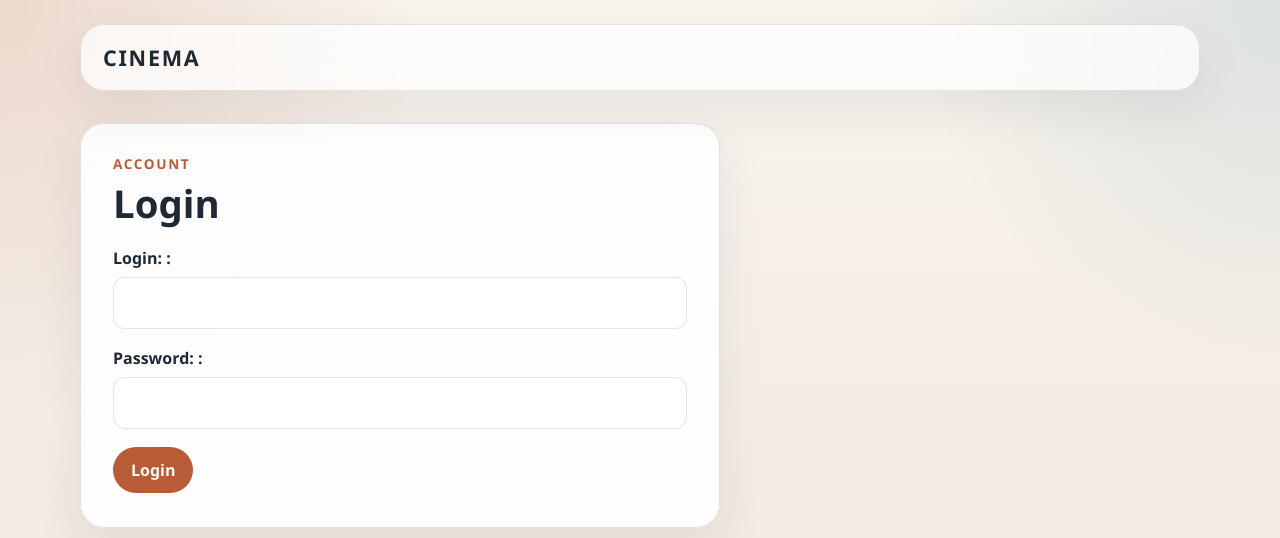
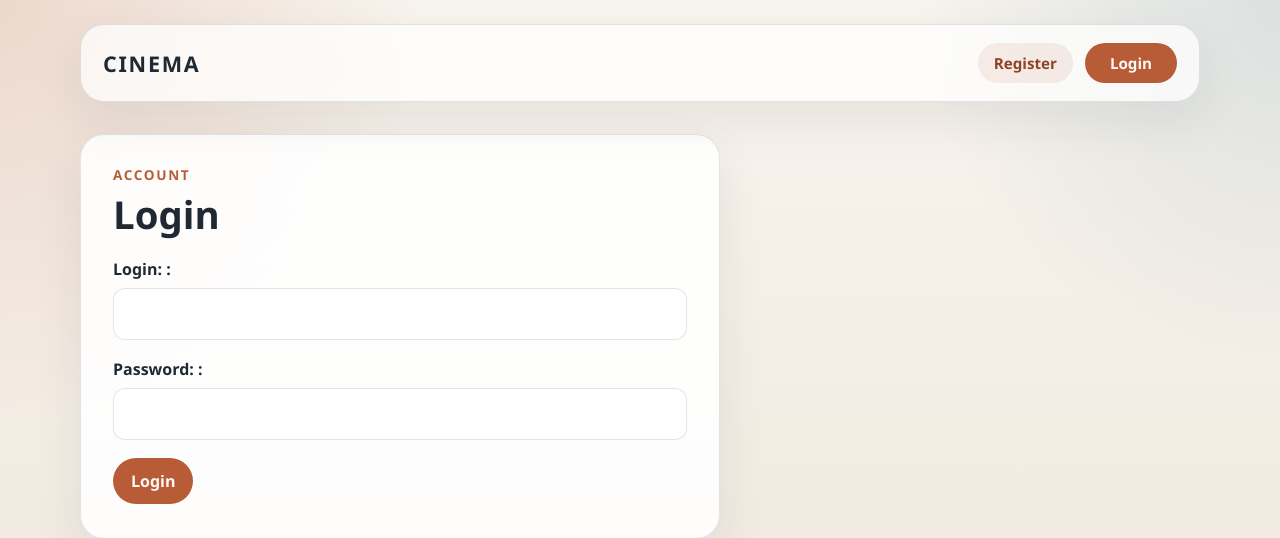
Before and after one commit to cejnik/Django, a Django app: page /login/ in a window 1280 px wide. Shown: the top 538 px of the page. Run offline with Django 5.2, Linux system fonts and the light colour scheme.

Commit message:
login/logout buttons

```diff
--- a/Django_cinema/cinema/cinema/settings.py
+++ b/Django_cinema/cinema/cinema/settings.py
@@ -135,4 +135,7 @@ DEFAULT_AUTO_FIELD = 'django.db.models.BigAutoField'
 MEDIA_URL = '/media/'
 MEDIA_ROOT = BASE_DIR / 'media'
 
+LOGIN_REDIRECT_URL = '/'
 LOGIN_URL = '/login/'
+
+LOGOUT_REDIRECT_URL = '/'
--- a/Django_cinema/cinema/movies/templates/movies/login.html
+++ b/Django_cinema/cinema/movies/templates/movies/login.html
@@ -9,9 +9,10 @@
         <div class="account-panel account-panel--compact">
             <p class="account-panel__eyebrow">Account</p>
             <h1 class="account-panel__title">Login</h1>
-            <form class="account-form" action="" method="POST">
+            <form class="account-form" action='' method="POST">
                 {% csrf_token %}
                 {{ form.as_p }}
+                <input type="hidden" name="next" value="{{ request.GET.next }}">
                 <button class="account-form__button">Login</button>
             </form>
         </div>
--- a/Django_cinema/cinema/movies/urls.py
+++ b/Django_cinema/cinema/movies/urls.py
@@ -9,5 +9,6 @@ urlpatterns = [
     path('registration/', views.register, name='registration_url'),
     path("login/", auth_views.LoginView.as_view(template_name='movies/login.html', authentication_form=LoginForm), name='login_url'),
     path('reservation/', views.reservation, name='reservation'),
-    path('create-reservation/<int:screening_id>/', views.create_reservation, name='create_reservation_url')
+    path('create-reservation/<int:screening_id>/', views.create_reservation, name='create_reservation_url'),
+    path("logout/",auth_views.LogoutView.as_view(), name='logout_url')
 ]
--- a/Django_cinema/cinema/movies/views.py
+++ b/Django_cinema/cinema/movies/views.py
@@ -9,7 +9,7 @@ def index(request):
     return render(request, 'movies/index.html',{
         'movies':movies
     })
-@login_required
+
 def movie_detail(request, slug):
     movie = get_object_or_404(Film, slug=slug)
     screenings = Screening.objects.filter(film=movie)
--- a/Django_cinema/cinema/static/base.css
+++ b/Django_cinema/cinema/static/base.css
@@ -71,6 +71,51 @@ img {
     text-transform: uppercase;
 }
 
+.site-nav {
+    display: flex;
+    align-items: center;
+    gap: 12px;
+}
+
+.site-nav__form {
+    margin: 0;
+}
+
+.site-nav__link {
+    display: inline-flex;
+    align-items: center;
+    justify-content: center;
+    min-width: 92px;
+    padding: 10px 16px;
+    border-radius: 999px;
+    background: var(--accent);
+    color: #fff8f2;
+    font-size: 0.95rem;
+    font-weight: 700;
+    transition: transform 0.2s ease, background-color 0.2s ease, box-shadow 0.2s ease;
+}
+
+.site-nav__link:hover {
+    background: var(--accent-dark);
+    box-shadow: 0 14px 28px rgba(143, 68, 38, 0.18);
+    transform: translateY(-1px);
+}
+
+.site-nav__button {
+    border: 0;
+    cursor: pointer;
+    font: inherit;
+}
+
+.site-nav__link--secondary {
+    background: rgba(184, 92, 56, 0.1);
+    color: var(--accent-dark);
+}
+
+.site-nav__link--secondary:hover {
+    background: rgba(184, 92, 56, 0.18);
+}
+
 .page-content {
     display: block;
 }
@@ -84,5 +129,17 @@ img {
     .site-header {
         margin-bottom: 24px;
         padding: 16px 18px;
+        gap: 14px;
+        flex-direction: column;
+        align-items: stretch;
+    }
+
+    .site-nav {
+        width: 100%;
+        justify-content: stretch;
+    }
+
+    .site-nav__link {
+        flex: 1 1 0;
     }
 }
--- a/Django_cinema/cinema/templates/base.html
+++ b/Django_cinema/cinema/templates/base.html
@@ -12,6 +12,22 @@
     <div class="page-shell">
         <header class="site-header">
             <a class="site-brand" href="{% url "homepage" %}">Cinema</a>
+
+            {% if not user.is_authenticated %}
+            <nav class="site-nav">
+                <a class="site-nav__link site-nav__link--secondary" href="{% url "registration_url" %}">Register</a>
+                <a class="site-nav__link" href="{% url "login_url" %}">Login</a>
+            </nav>
+            {% else %}
+                <nav class="site-nav">
+                    <a class="site-nav__link site-nav__link--secondary" href="{% url "reservation" %}">My reservations</a>
+                    <form class="site-nav__form" method="POST" action="{% url "logout_url" %}">
+                        {% csrf_token %}
+                        <button class="site-nav__link site-nav__button" type="submit">Logout</button>
+                    </form>
+                </nav>
+            {% endif %}
+
         </header>
 
         <main class="page-content">
```
